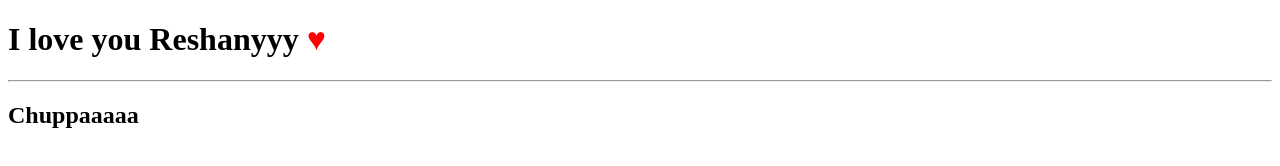
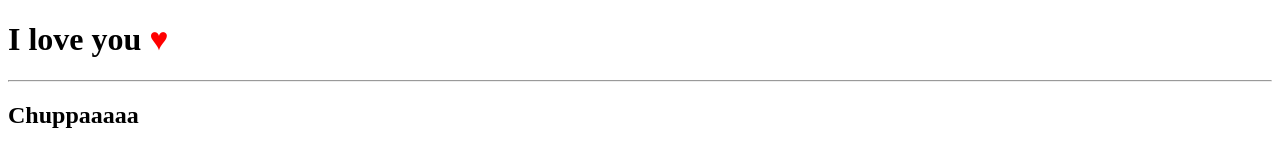
Before and after one commit to Rasikkandel/web, a plain HTML site: page index.html in a window 1280 px wide. Drawn offline with Linux system fonts and the light colour scheme.

Commit message:
Update index.html

```diff
--- a/index.html
+++ b/index.html
@@ -11,7 +11,7 @@
     <title></title>
 </head>
 <body>
-    <h1>I love you Reshanyyy <span> &#9829;</span></h1>
+    <h1>I love you <span> &#9829;</span></h1>
     <hr>
 <h2>Chuppaaaaa</h2>
 </body>
```
